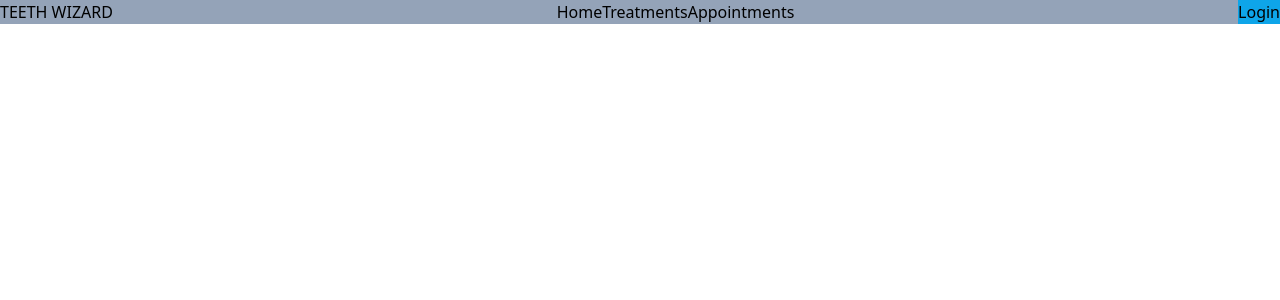
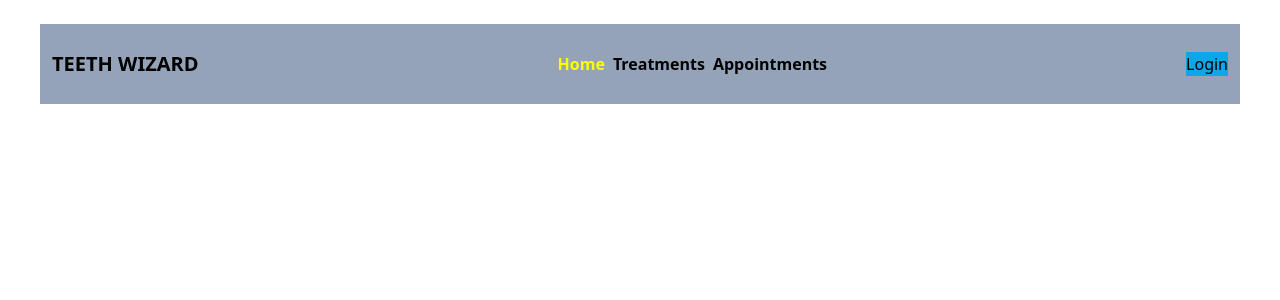
Before and after one commit to tajmirahman/Dental-care-resource, a React (Vite) app in the folder my-project/: page / in a window 1280 px wide. Shown: the top 300 px of the page. Built offline with nearby package versions, Linux system fonts and the light colour scheme.

Commit message:
banner section start now

```diff
--- a/my-project/src/components/Home.jsx
+++ b/my-project/src/components/Home.jsx
@@ -1,10 +1,11 @@
 import React from 'react';
-import Navber from './Navber/Navber';
+
 
 const Home = () => {
     return (
         <div>
-            <Navber></Navber>
+
+
         </div>
     );
 };
--- a/my-project/src/components/MainLayout.jsx
+++ b/my-project/src/components/MainLayout.jsx
@@ -1,10 +1,11 @@
 import React from 'react';
 import { Outlet } from 'react-router-dom';
+import Navber from './Navber/Navber';
 
 const MainLayout = () => {
     return (
         <div>
-
+            <Navber></Navber>
             <Outlet></Outlet>
 
         </div>
--- /dev/null
+++ b/my-project/src/components/Navber/Navber.css
@@ -0,0 +1,3 @@
+.active{
+    color: yellow;
+}
--- a/my-project/src/components/Navber/Navber.jsx
+++ b/my-project/src/components/Navber/Navber.jsx
@@ -1,11 +1,12 @@
 import React from 'react';
 import { NavLink } from 'react-router-dom';
+import './/Navber.css'
 
 const Navber = () => {
     return (
-        <div className='flex justify-between items-center bg-slate-400'>
-            <div>TEETH WIZARD</div>
-            <div>
+        <div className='flex justify-between items-center bg-slate-400 min-h-20 mx-10 px-3 mt-6'>
+            <div className='text-xl font-bold'>TEETH WIZARD</div>
+            <div className='space-x-2 font-semibold'>
                 <NavLink to={'/'}>Home</NavLink>
                 <NavLink to={'/treatment'}>Treatments</NavLink>
                 <NavLink to={'/appointment'}>Appointments</NavLink>
```
